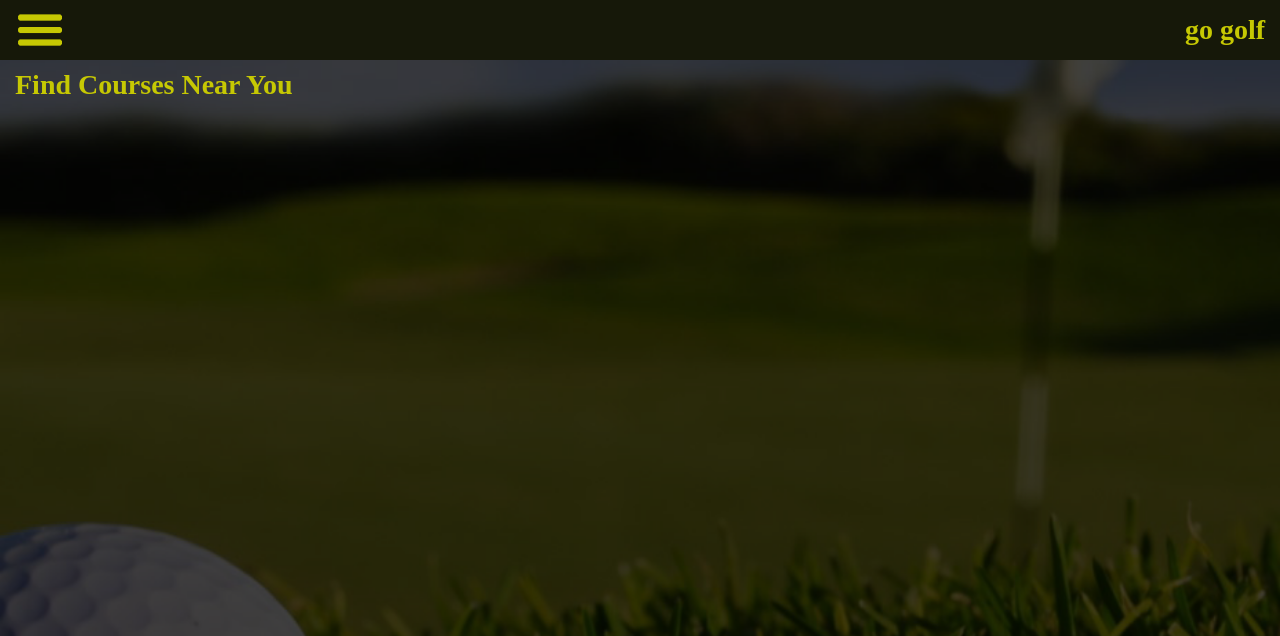
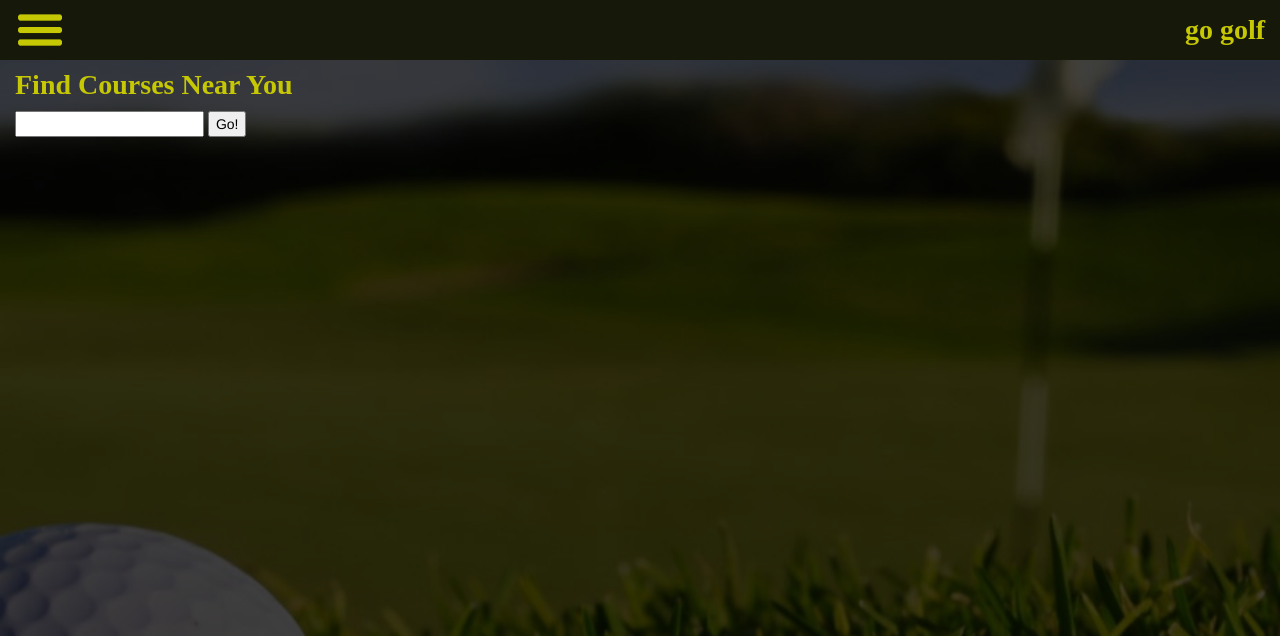
Before and after one commit to averyethomas/go-golf, a Django app: page /locate in a window 1280 px wide. Shown: the top 636 px of the page. Run offline with Django 3.2, Linux system fonts and the light colour scheme; data comes from the database, SQL or seed files in the repository; both versions use the stored data as it was after the commit; parts of the project's set-up code (start-up, migrations or seed data) failed here and were passed over; some libraries are stand-ins or nearby versions; some web fonts are replaced.

Commit message:
fix coordinates

```diff
--- a/golfApp/templates/golfApp/map.html
+++ b/golfApp/templates/golfApp/map.html
@@ -26,12 +26,13 @@
     function initialize() {
         geocoder = new google.maps.Geocoder();
       var mapOptions = {
-          zoom: 6
+          zoom: 9
       };
       var styles = {
         center: "latlng",
         featureType: "all",
         elementType: "labels.text.fill"
+
       };
 
 
@@ -127,11 +128,11 @@
 </head>
 <body onkeydown="showKeyCode(event);">
 <h4>Find Courses Near You</h4>
-    <!--<div id="panel">
+    <div id="panel">
       <input id="address" type="textbox" value="">
       <input type="button" value="Go!" onclick="codeAddress()"  >
-    </div>-->
-    <div id="map-canvas" style="height: 400px">
+    </div>
+    <div id="map-canvas" style="height: 500px;">
     </div>
 </body>
 
```
Also changed, not shown: gogolf.db, gogolf/static/img/largeMarker.png (deleted), gogolf/static/img/marker.png, gogolf/static/img/test.png (deleted).
